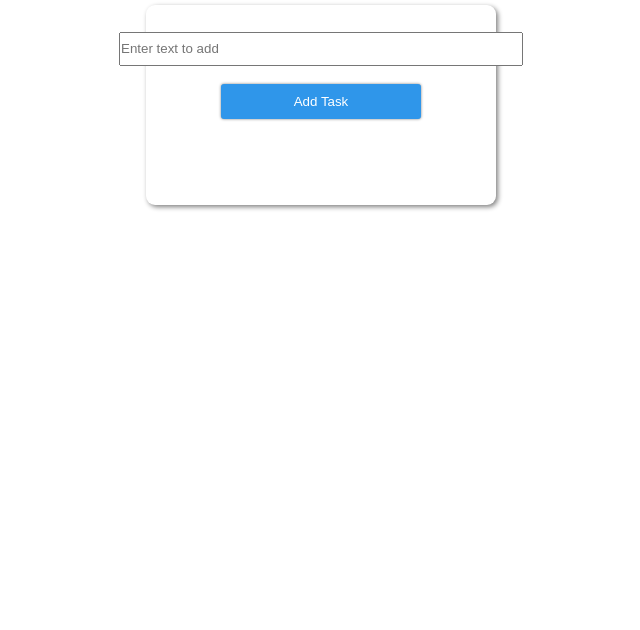
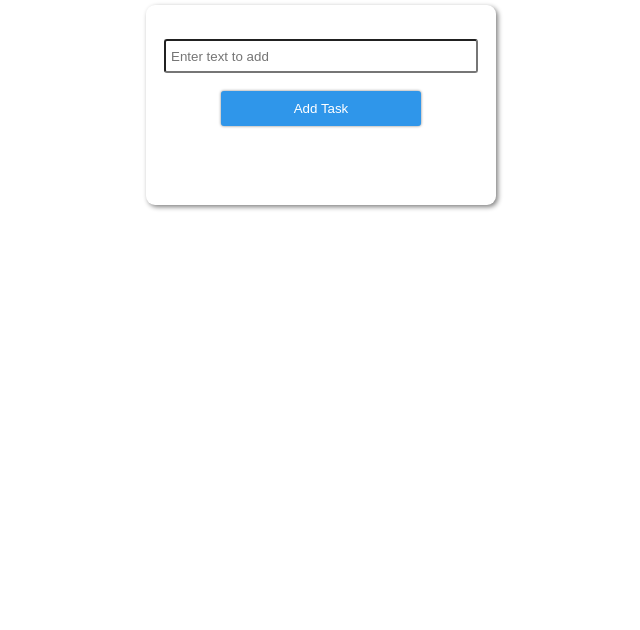
Before and after one commit to Abdulahad911/todo-list-app-in-javascript, a plain HTML site: page index.html in a window 1280 px wide. Shown: the part 170-800 px from the top of the page, without its empty margins (319-959 px from the left). Drawn offline with Linux system fonts and the light colour scheme.

Commit message:
changes in text

```diff
--- a/style.css
+++ b/style.css
@@ -26,8 +26,12 @@ height: 200px;
  box-shadow: 2px 2px 5px grey;
 }
 input{
-    width: 400px;
-    height: 30px;
+    width: 300px;
+    height: 20px;
+    padding: 5px;
+    border-radius: 3px;
+    margin-top: 15px;
+    /* border: 1px solid blue; */
 }
 .btn{
     width: 200px;
```
